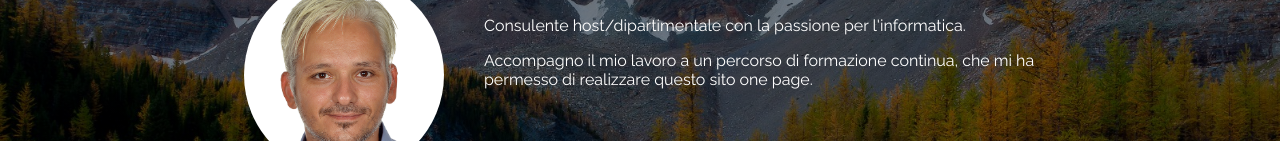
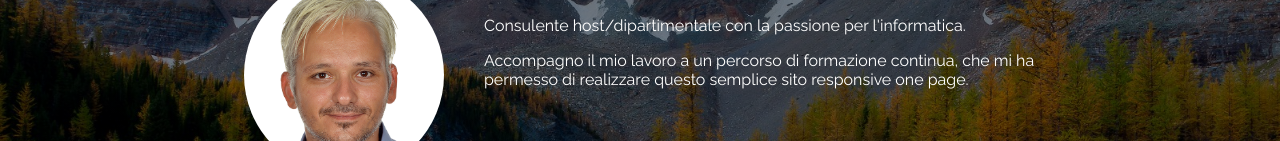
Before and after one commit to lorenzoboscaini/Lorenzo, a plain HTML site: page index.html in a window 1280 px wide. Shown: the part 1338-1479 px from the top of the page. Drawn offline with nearby package versions, Linux system fonts and the light colour scheme; a web font is replaced by a local one.

Commit message:
Update index.html

```diff
--- a/index.html
+++ b/index.html
@@ -71,7 +71,7 @@
               <img src="img/profilo.png" alt="Foto Profilo" class="foto-profilo">
               <h3>About</h3>
               <p>Consulente host/dipartimentale con la passione per l'informatica.</p>
-              <p>Accompagno il mio lavoro a un percorso di formazione continua, che mi ha permesso di realizzare questo sito one page.</p>
+              <p>Accompagno il mio lavoro a un percorso di formazione continua, che mi ha permesso di realizzare questo semplice sito responsive one page.</p>
             </section>
           </div>
        </div>
```
